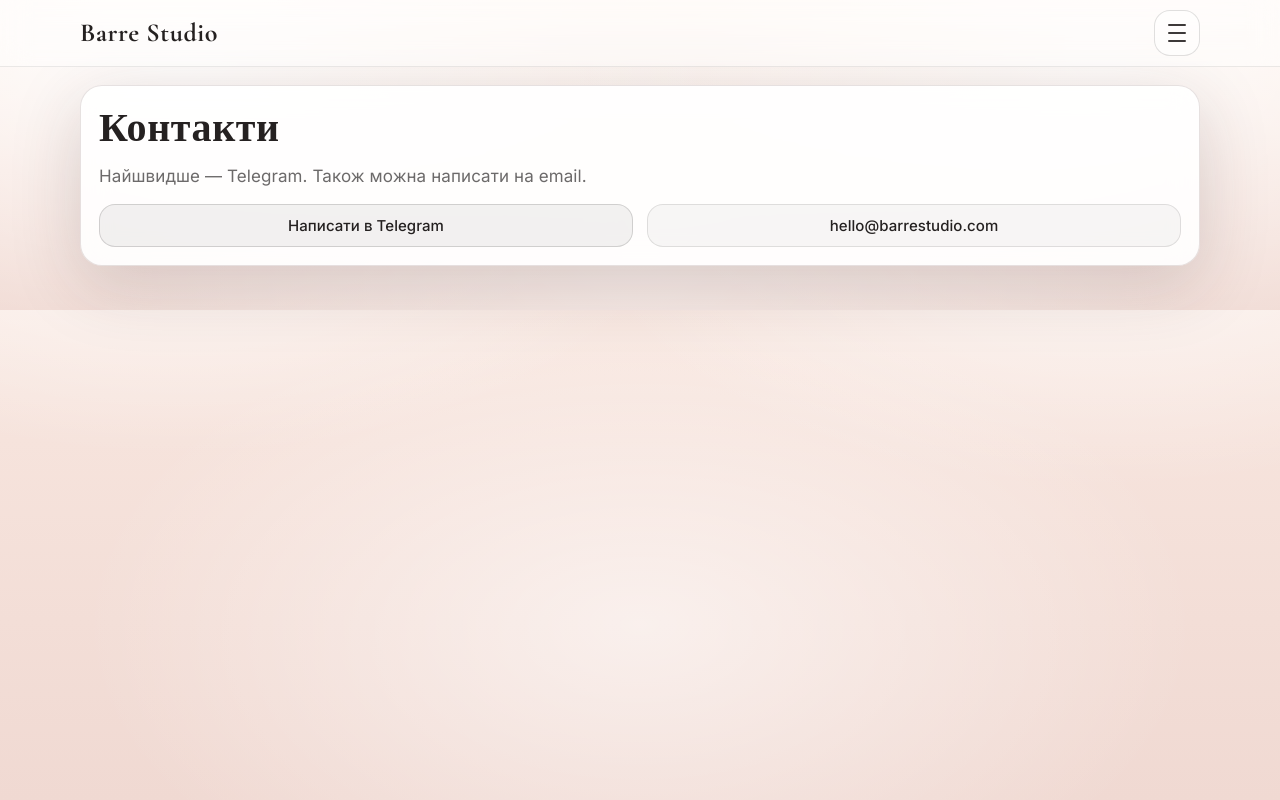
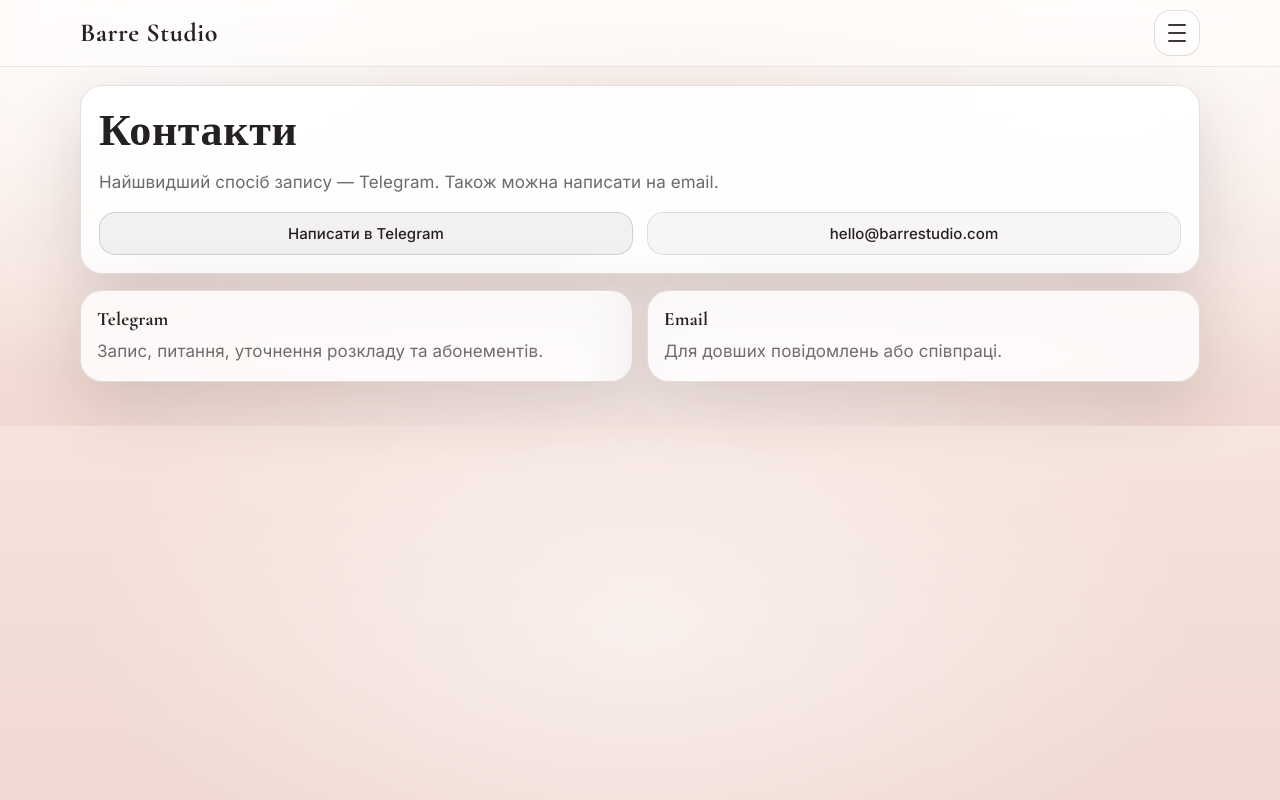
Before and after one commit to LukasMindeli/barre-studio, a React (Vite) app in the folder webapp/: page /contacts in a window 1280 px wide. Built offline with nearby package versions, Linux system fonts and the light colour scheme.

Commit message:
style(webapp): restyle contacts page with clickable blocks

```diff
--- a/webapp/src/pages/Contacts.jsx
+++ b/webapp/src/pages/Contacts.jsx
@@ -4,17 +4,55 @@ export default function Contacts() {
   return (
     <div className="container">
       <section className="panel" style={{ padding: 18 }}>
-        <h1 className="h1" style={{ fontSize: "clamp(24px, 4vw, 40px)" }}>Контакти</h1>
-        <p className="p" style={{ marginTop: 10 }}>
-          Найшвидше — Telegram. Також можна написати на email.
+        <h1 className="h1" style={{ fontSize: "clamp(26px, 4.2vw, 44px)" }}>
+          Контакти
+        </h1>
+
+        <p className="p" style={{ marginTop: 10, maxWidth: 860 }}>
+          Найшвидший спосіб запису — Telegram. Також можна написати на email.
         </p>
 
-        <div className="grid cols2" style={{ marginTop: 14 }}>
-          <a className="btn btnPrimary" href={TELEGRAM_URL} target="_blank" rel="noreferrer">
+        <div className="grid cols2" style={{ marginTop: 16 }}>
+          <a
+            className="btn btnPrimary"
+            href={TELEGRAM_URL}
+            target="_blank"
+            rel="noreferrer"
+          >
             Написати в Telegram
           </a>
+
           <a className="btn" href={`mailto:${EMAIL}`}>
             {EMAIL}
+          </a>
+        </div>
+      </section>
+
+      {/* Small clickable cards (optional but looks "site-like") */}
+      <section style={{ marginTop: 16 }}>
+        <div className="grid cols2">
+          <a
+            className="panel soft"
+            href={TELEGRAM_URL}
+            target="_blank"
+            rel="noreferrer"
+            style={{ padding: 16, textDecoration: "none" }}
+          >
+            <div className="cardTitle">Telegram</div>
+            <div className="cardMeta" style={{ marginTop: 8 }}>
+              Запис, питання, уточнення розкладу та абонементів.
+            </div>
+          </a>
+
+          <a
+            className="panel soft"
+            href={`mailto:${EMAIL}`}
+            style={{ padding: 16, textDecoration: "none" }}
+          >
+            <div className="cardTitle">Email</div>
+            <div className="cardMeta" style={{ marginTop: 8 }}>
+              Для довших повідомлень або співпраці.
+            </div>
           </a>
         </div>
       </section>
```
